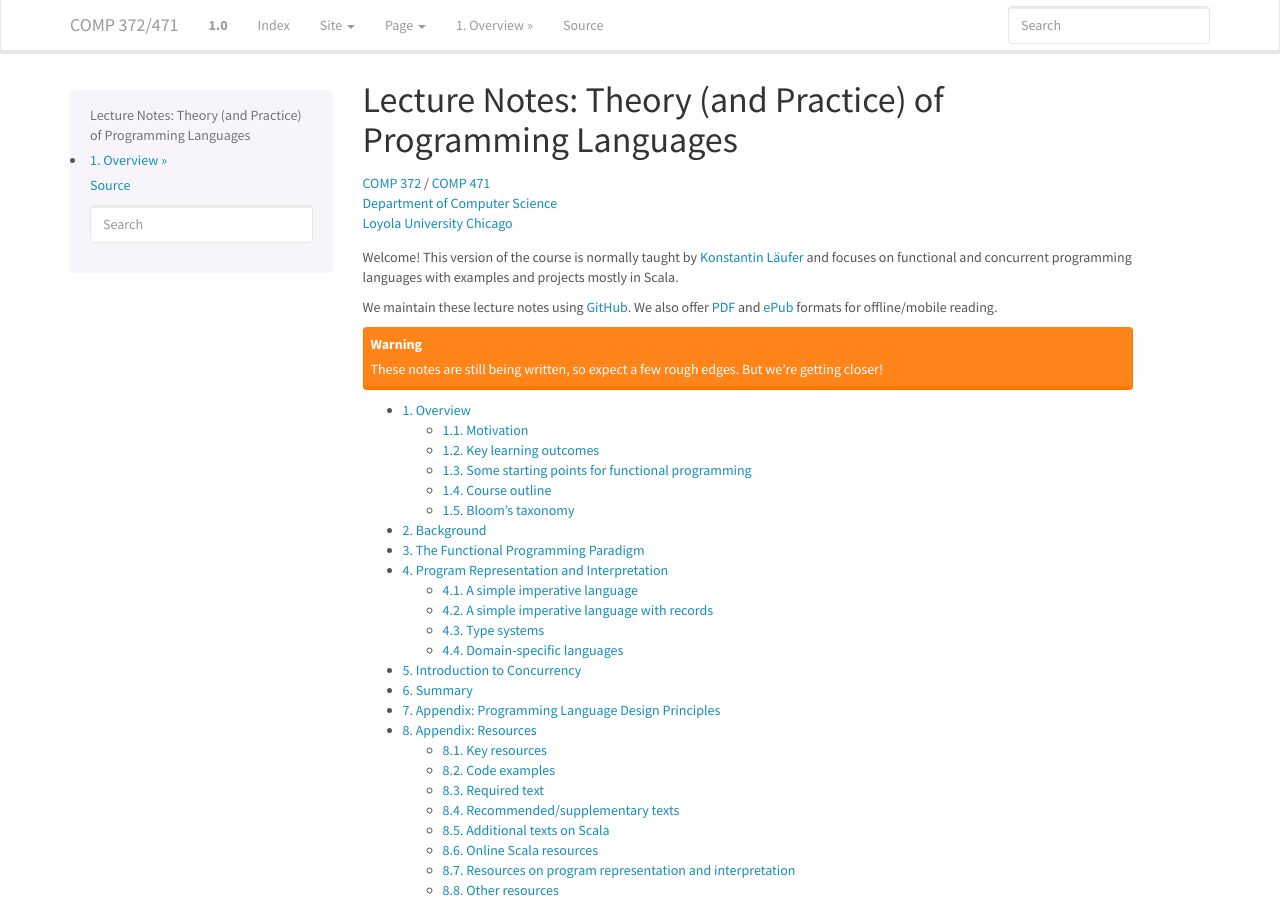
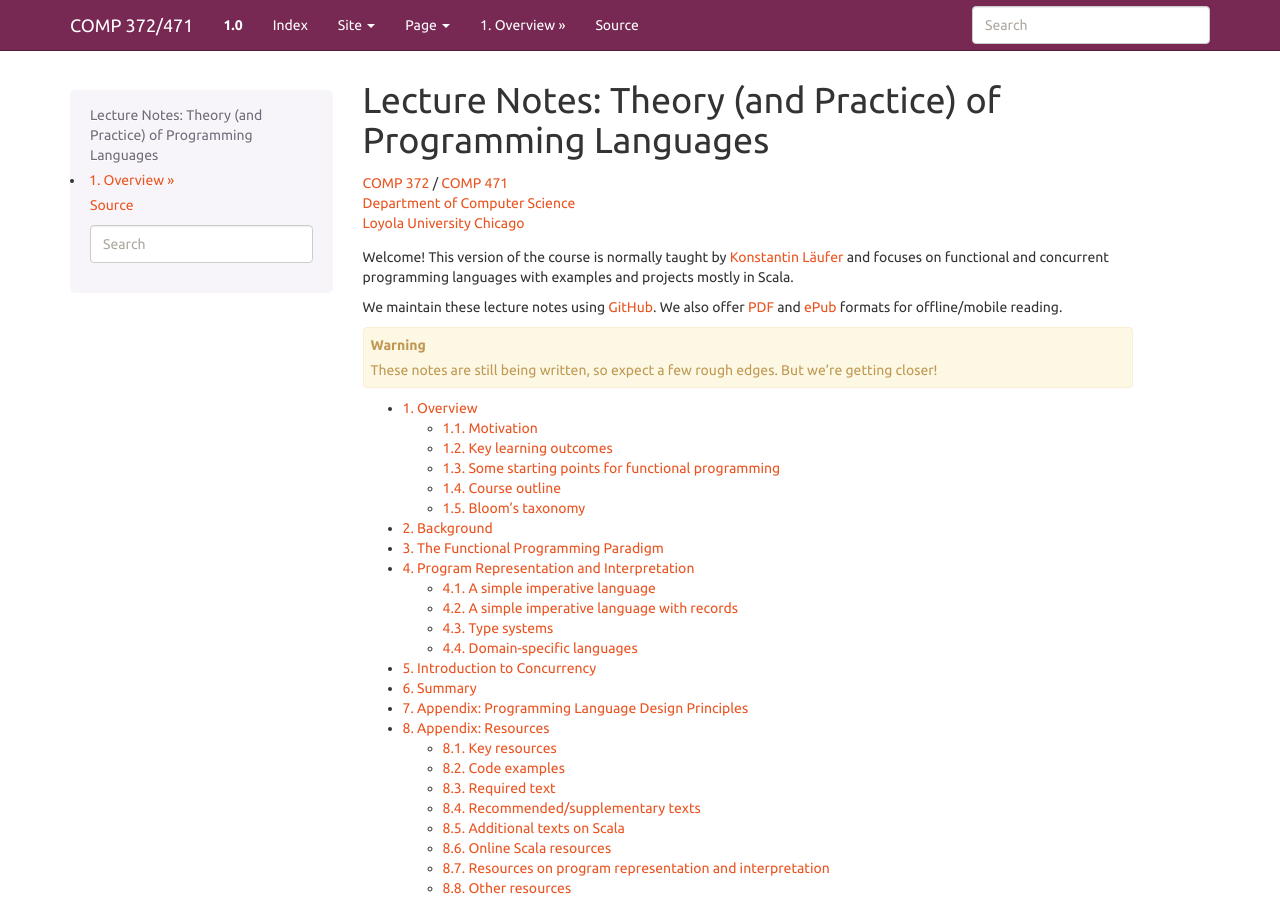
Before and after one commit to lucproglangcourse/lucproglangcourse.github.io, a Sphinx documentation site: the page built from source/index.rst, in a window 1280 px wide and 900 px high. Built offline with Sphinx 7.4.7, drawn with Linux system fonts in a browser that asks for light colours.

Commit message:
minor change to conf
Signed-off-by: Konstantin Läufer <klaeufer@gmail.com>

```diff
--- a/source/conf.py
+++ b/source/conf.py
@@ -27,7 +27,7 @@ import sphinx_bootstrap_theme
 
 # Add any Sphinx extension module names here, as strings. They can be extensions
 # coming with Sphinx (named 'sphinx.ext.*') or your custom ones.
-extensions = ['sphinx.ext.todo', 'sphinx.ext.mathjax', 'sphinxcontrib.bibtex']
+extensions = ['sphinx.ext.todo', 'sphinx.ext.mathjax', 'sphinxcontrib.bibtex', 'sphinx.ext.ifconfig', 'sphinx.ext.viewcode']
 
 todo_include_todos = True
 
@@ -143,7 +143,7 @@ html_theme_options = {
     # such as "amelia" or "cosmo".
     #
     # Note that this is served off CDN, so won't be available offline.
-    'bootswatch_theme': "lumen",
+    'bootswatch_theme': "united",
 
     'bootstrap_version' : "3"
 
```
